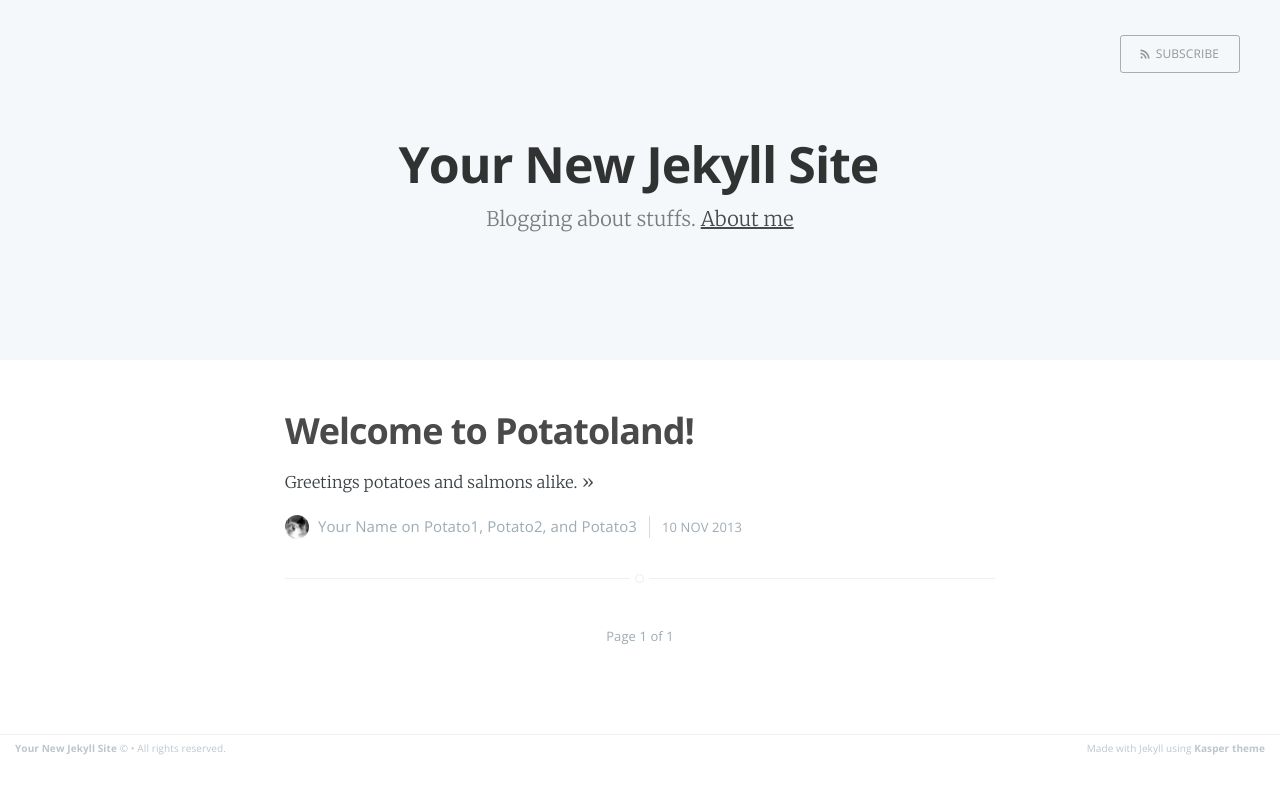
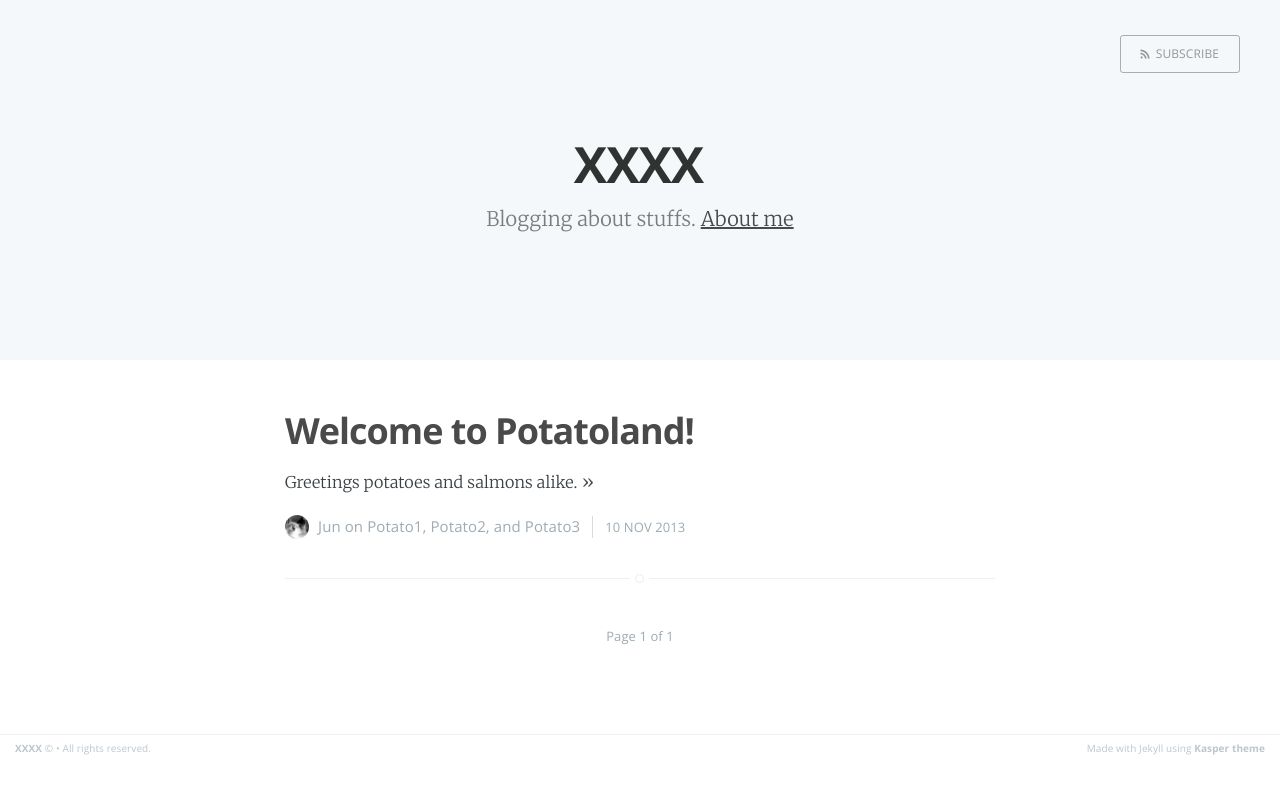
Before and after one commit to ItsJun/JekyllBlog, a Jekyll site: the page built from index.html, in a window 1280 px wide. Shown: the top 794 px of the page. Built offline with Jekyll 4.4.1, drawn with Linux system fonts in a browser that asks for light colours; the list of posts is cut into pages by our own code.

Commit message:
Changed some mandatory stuff

```diff
--- a/_config.yml
+++ b/_config.yml
@@ -1,9 +1,9 @@
-name: Your New Jekyll Site
+name: XXXX
 description: Blogging about stuffs
 meta_description: "Your New Jekyll Site, Blogging about stuffs"
 
 markdown: kramdown
-highlighter: pygments
+highlighter: rouge
 logo: false
 paginate: 15
 baseurl: /
@@ -13,4 +13,4 @@ gems: [jekyll-paginate]
 
 # Details for the RSS feed generator
 url:            'blog url'
-author:         'Your Name'
+author:         'Jun'
```
